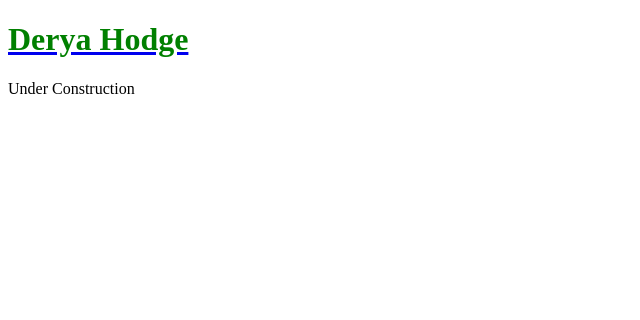
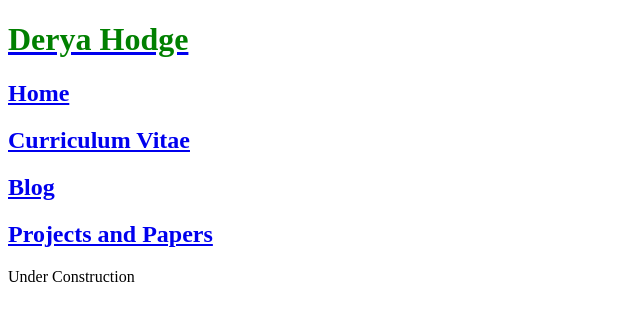
Before and after one commit to deryahodge/deryahodge.github.io, a plain HTML site: page index.html in a window 1280 px wide. Shown: the whole page, without its empty margins (0-640 px from the left). Drawn offline with Linux system fonts and the light colour scheme.

Commit message:
Update index.html

```diff
--- a/index.html
+++ b/index.html
@@ -14,18 +14,30 @@
   </header>
 
   <nav>
+    <div id="home">
     <a href="https://deryahodge.github.io">
+      <h2>Home</h2>
     </a>
+    </div>
+    <div id="cv">
     <a href="/cv.html">
+      <h2>Curriculum Vitae</h2>
     </a>
+    </div>
+    <div id="blog">
     <a href="/blog.html">
+      <h2>Blog</h2>
     </a>
+    </div>
+    <div id="projects_papers">
     <a href="/projects_papers.html">
+      <h2>Projects and Papers</h2>
     </a>
+    </div>
   </nav>
 
   <main>
-    Under Construction
+    <p>Under Construction</p>
   </main>
 
 </html>
```
